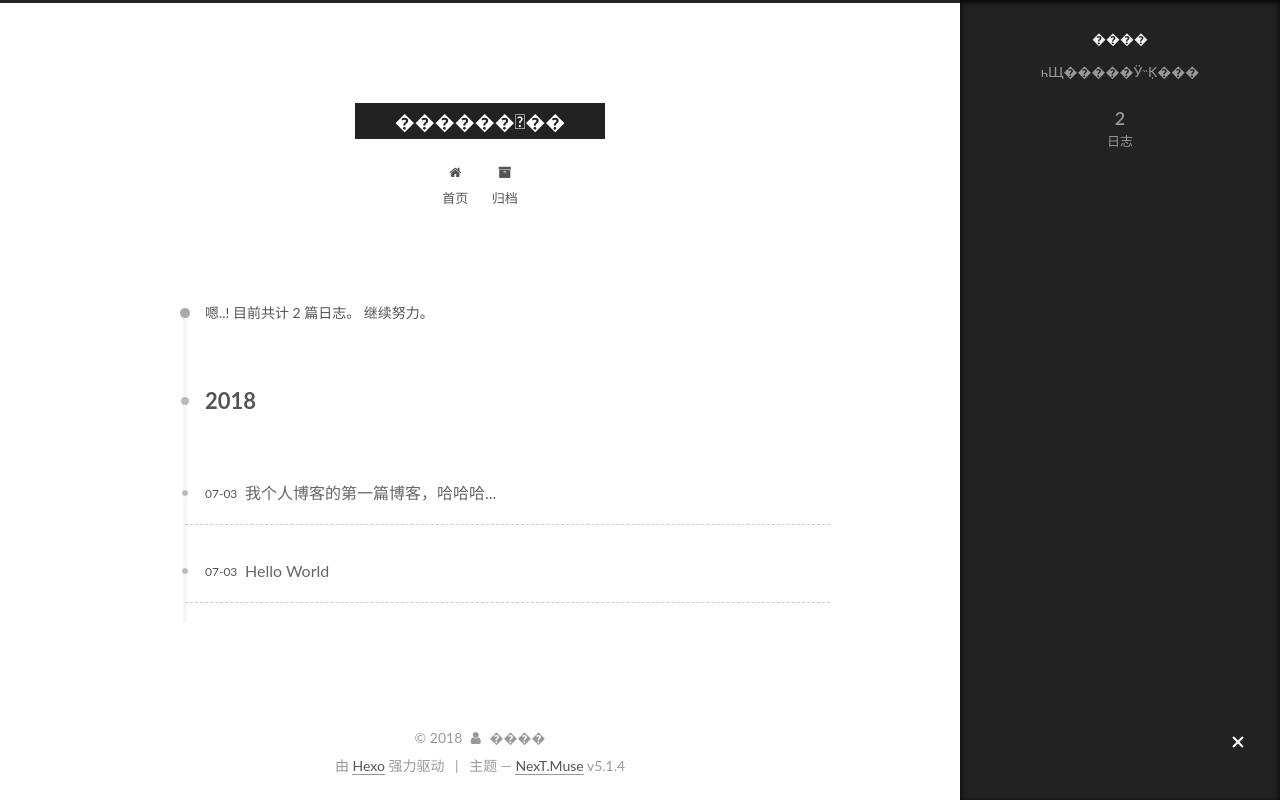
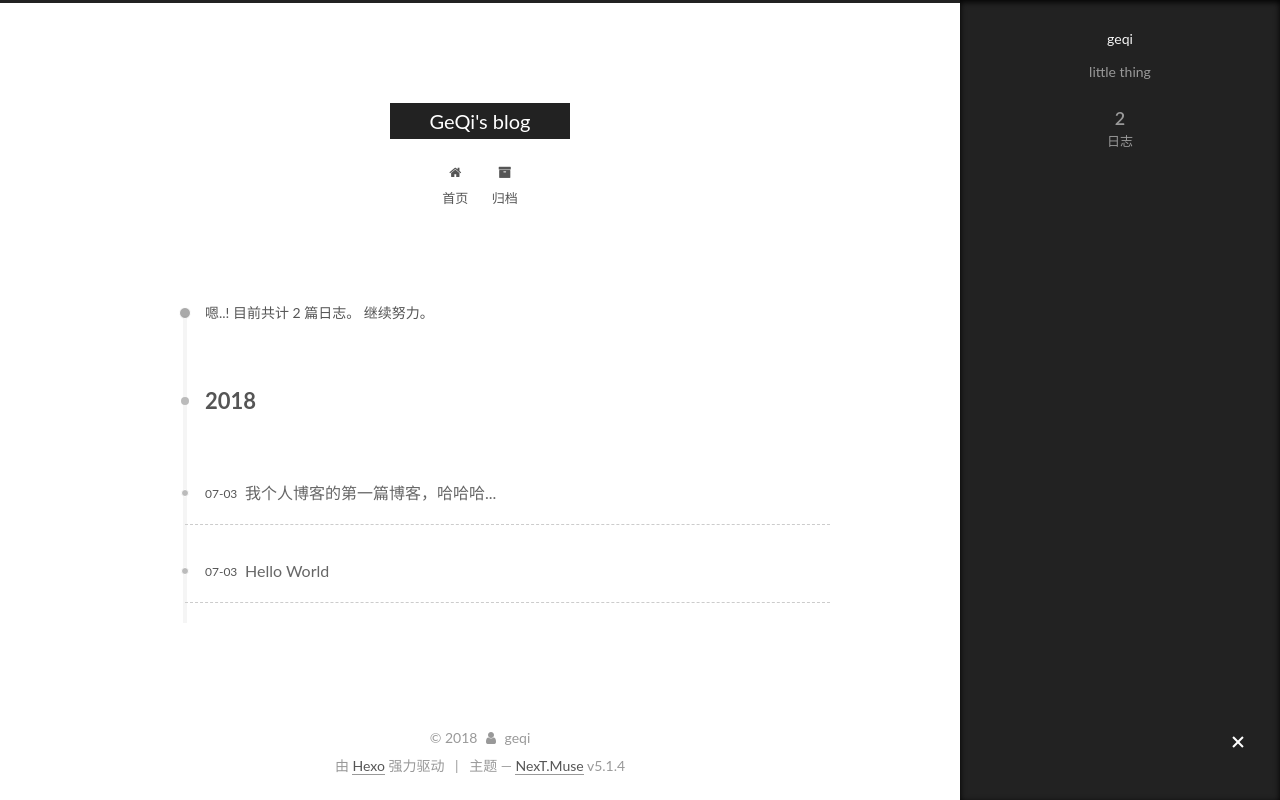
Before and after one commit to geqi1997/geqi1997.github.io, a plain HTML site: page archives/index.html in a window 1280 px wide. Both pictures are taken after a click on the element 1238 px from the left and 743 px from the top of the page. Drawn offline with Linux system fonts and the light colour scheme.

Commit message:
Site updated: 2018-07-03 20:00:21

```diff
--- a/archives/index.html
+++ b/archives/index.html
@@ -79,16 +79,16 @@
 
 
 
-<meta name="description" content="һЩ�����Ӱ˵Ķ���">
+<meta name="description" content="little thing">
 <meta property="og:type" content="website">
-<meta property="og:title" content="������΢��">
+<meta property="og:title" content="GeQi&#39;s blog">
 <meta property="og:url" content="https://boke.huohuodada.cn/archives/index.html">
-<meta property="og:site_name" content="������΢��">
-<meta property="og:description" content="һЩ�����Ӱ˵Ķ���">
+<meta property="og:site_name" content="GeQi&#39;s blog">
+<meta property="og:description" content="little thing">
 <meta property="og:locale" content="zh-Hans">
 <meta name="twitter:card" content="summary">
-<meta name="twitter:title" content="������΢��">
-<meta name="twitter:description" content="һЩ�����Ӱ˵Ķ���">
+<meta name="twitter:title" content="GeQi&#39;s blog">
+<meta name="twitter:description" content="little thing">
 
 
 
@@ -124,7 +124,7 @@
 
 
 
-  <title>归档 | ������΢��</title>
+  <title>归档 | GeQi's blog</title>
 
 
 
@@ -154,7 +154,7 @@
     <div class="custom-logo-site-title">
       <a href="/"  class="brand" rel="start">
         <span class="logo-line-before"><i></i></span>
-        <span class="site-title">������΢��</span>
+        <span class="site-title">GeQi's blog</span>
         <span class="logo-line-after"><i></i></span>
       </a>
     </div>
@@ -354,8 +354,8 @@
         <div class="site-overview">
           <div class="site-author motion-element" itemprop="author" itemscope itemtype="http://schema.org/Person">
 
-              <p class="site-author-name" itemprop="name">����</p>
-              <p class="site-description motion-element" itemprop="description">һЩ�����Ӱ˵Ķ���</p>
+              <p class="site-author-name" itemprop="name">geqi</p>
+              <p class="site-description motion-element" itemprop="description">little thing</p>
           </div>
 
           <nav class="site-state motion-element">
@@ -410,7 +410,7 @@
   <span class="with-love">
     <i class="fa fa-user"></i>
   </span>
-  <span class="author" itemprop="copyrightHolder">����</span>
+  <span class="author" itemprop="copyrightHolder">geqi</span>
 
 
 </div>
```
Also changed, not shown: 2018/07/03/hello-world/index.html (+8 -8 lines), 2018/07/03/我个人博客的第一篇博客，哈哈哈/index.html (+11 -11 lines), archives/2018/07/index.html (+11 -11 lines), archives/2018/index.html (+11 -11 lines), index.html (+15 -15 lines).
